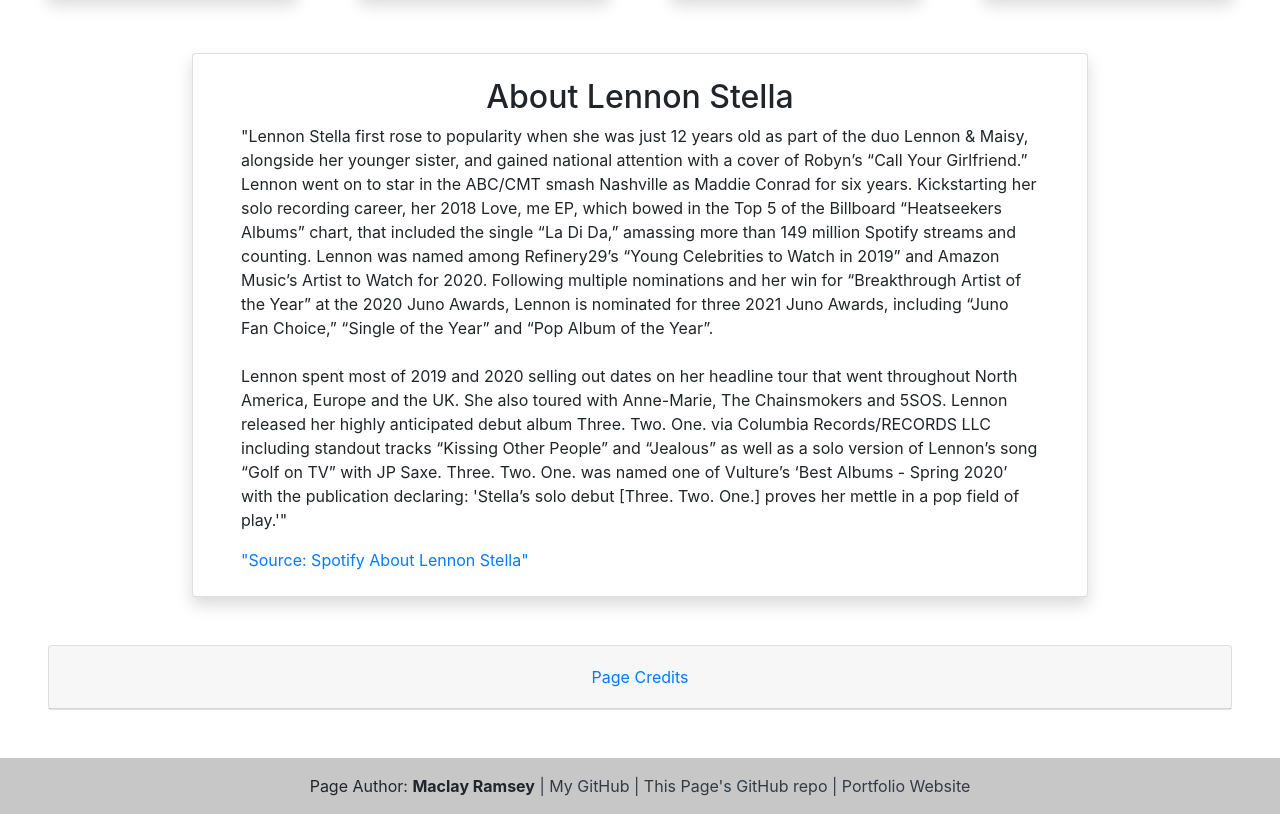
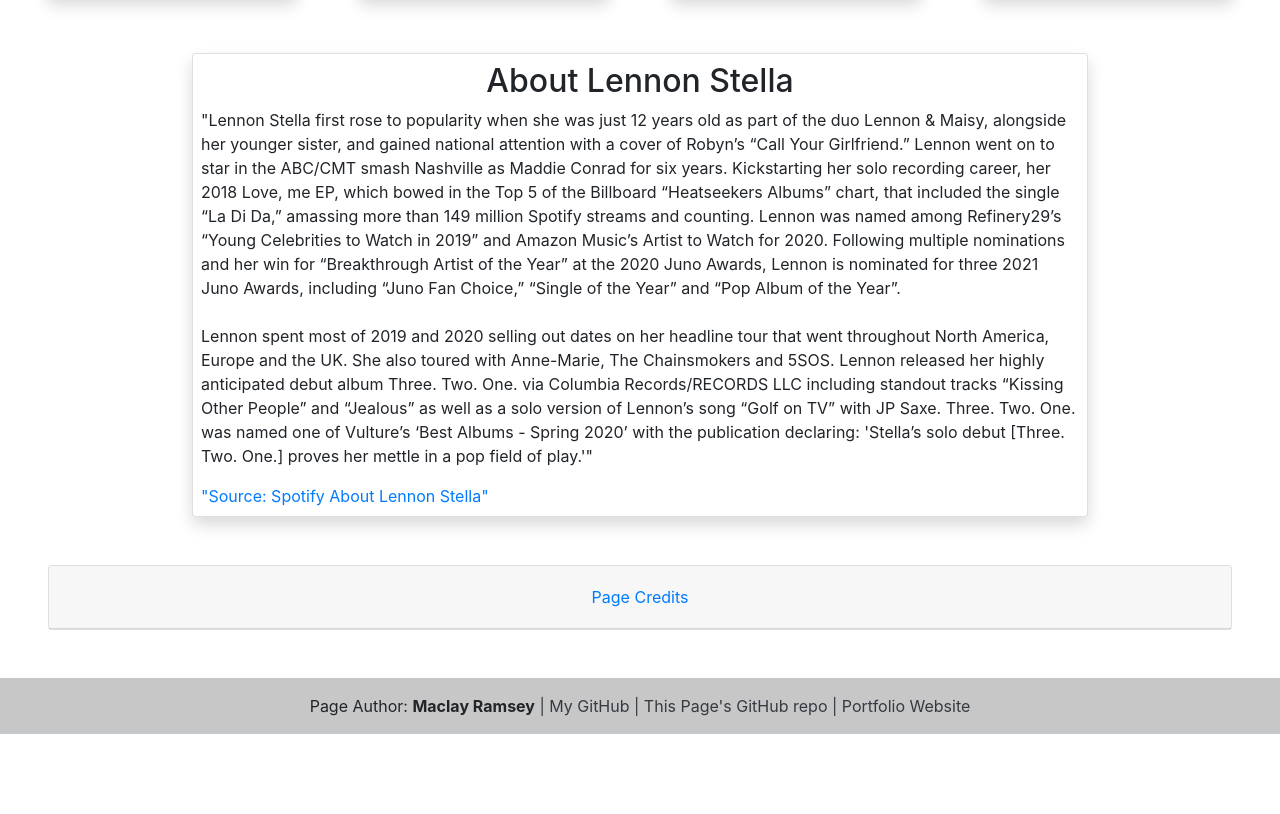
Before and after one commit to maclayr/lennon-stella-sampler, a plain HTML site: page index.html in a window 1280 px wide. Shown: the part 1050-1864 px from the top of the page. After the commit the page ends 1784 px from the top, so only its background shows below. Drawn offline with nearby package versions, Linux system fonts and the light colour scheme.

Commit message:
Update index.html

```diff
--- a/index.html
+++ b/index.html
@@ -152,7 +152,7 @@
 
   <div class="container-flex"><!-- About Artist -->
 
-    <div class="d-flex justify-content-center card shadow p-4 px-5 mx-auto mt-4" id="moreAbout">
+    <div class="d-flex justify-content-center card shadow p-2 px-2 mx-auto mt-4" id="moreAbout">
 
       <h2 class="text-center">About Lennon Stella</h2>
 
```
